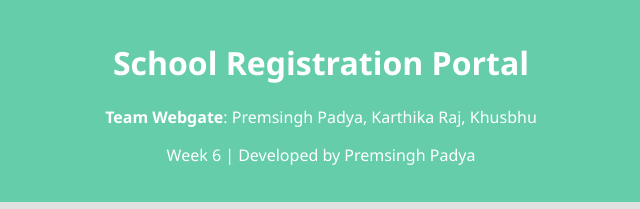
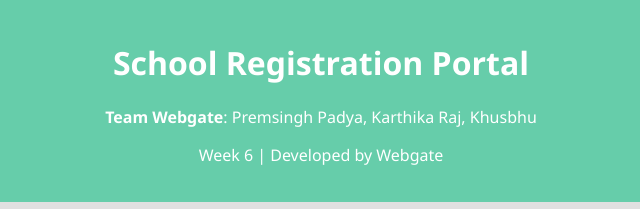
Before and after one commit to premsinghpadyaLC/week6_Deliverable, a plain HTML site: page index.html in a window 1280 px wide. Shown: the top 209 px of the page, 319-959 px from the left. Drawn offline with Linux system fonts and the light colour scheme.

Commit message:
Update index.html

```diff
--- a/index.html
+++ b/index.html
@@ -11,7 +11,7 @@
   <header>
     <h1>School Registration Portal</h1>
     <p><strong>Team Webgate</strong>: Premsingh Padya, Karthika Raj, Khusbhu</p>
-    <p>Week 6 | Developed by Premsingh Padya</p>
+    <p>Week 6 | Developed by Webgate</p>
   </header>
 
   <nav>
```
